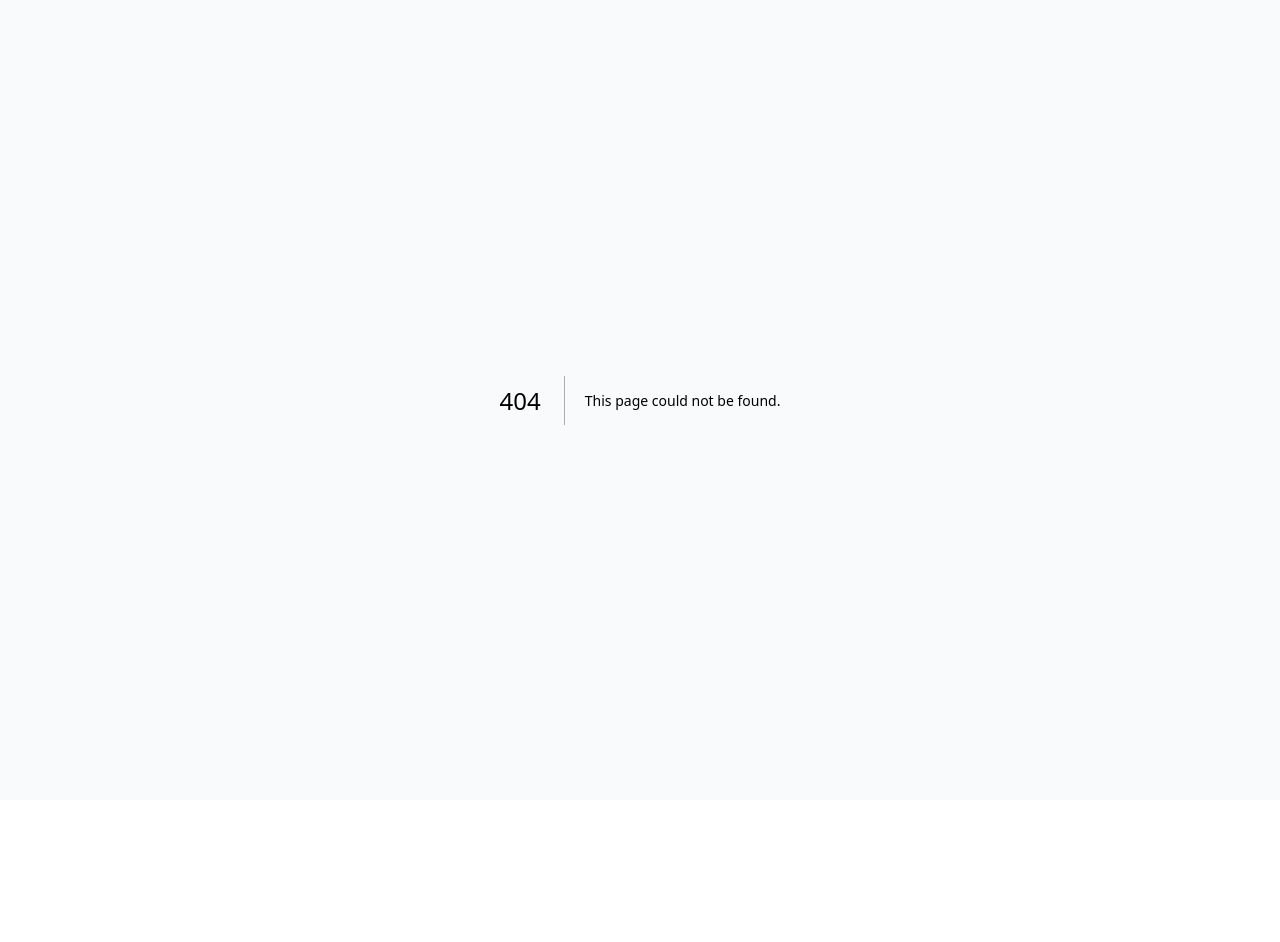
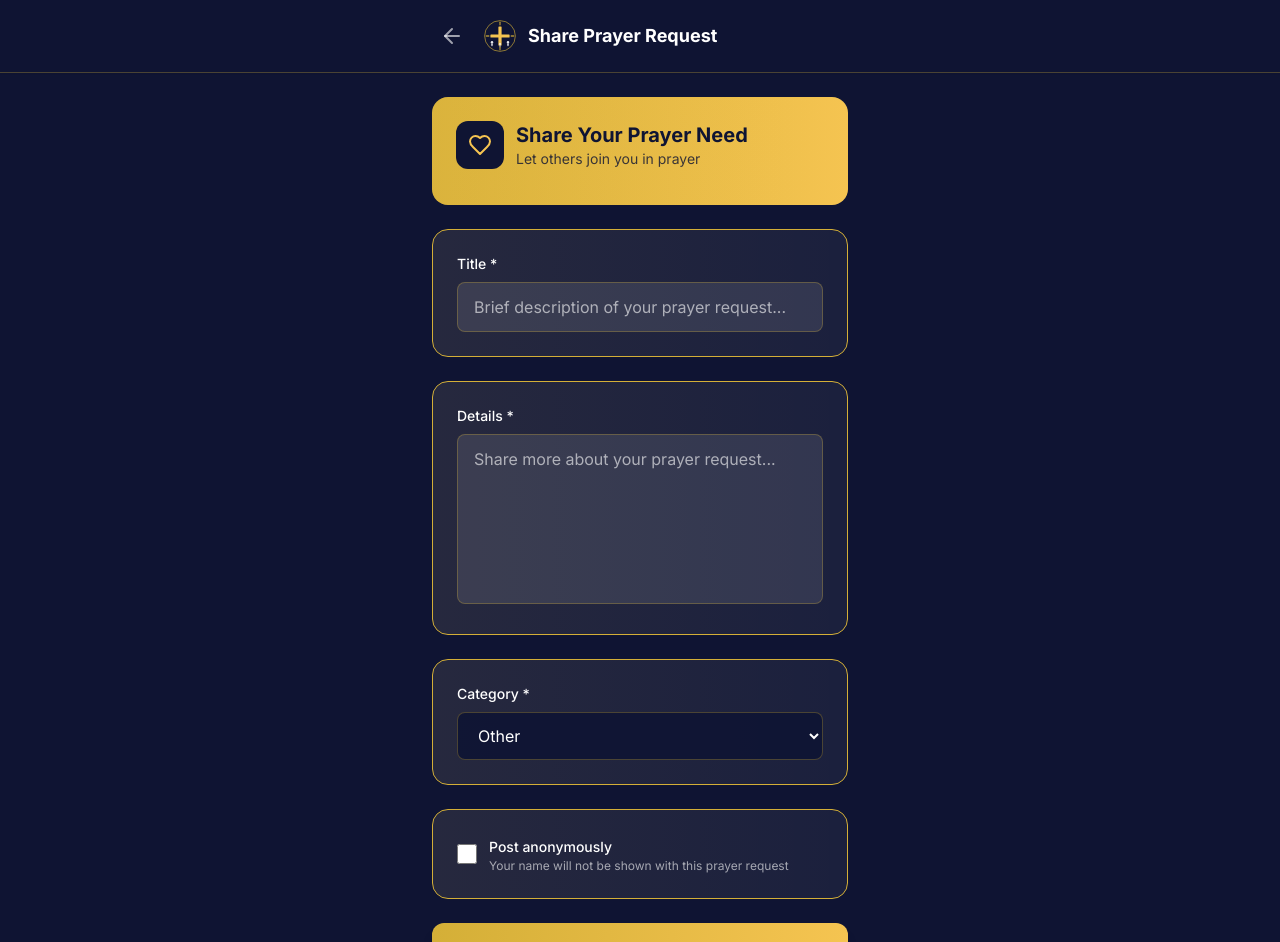
Before and after one commit to eyinjusalako1/gourd, a Next.js app: page /prayers/create in a window 1280 px wide. Before the commit this address had no page. Shown: the top 942 px of the page. Before the commit the page ends 800 px from the top, so only its background shows below. Built offline with nearby package versions, Linux system fonts and the light colour scheme.

Commit message:
Add prayer request creation page

```diff
--- /dev/null
+++ b/src/app/prayers/create/page.tsx
@@ -0,0 +1,190 @@
+'use client'
+
+import React, { useState } from 'react'
+import { useRouter } from 'next/navigation'
+import { Heart, ArrowLeft, Check } from 'lucide-react'
+import Logo from '@/components/Logo'
+
+const categories = ['Healing', 'Provision', 'Relationships', 'Faith', 'Family', 'Work', 'Other']
+
+export default function CreatePrayerPage() {
+  const router = useRouter()
+  const [formData, setFormData] = useState({
+    title: '',
+    content: '',
+    category: 'Other',
+    isAnonymous: false
+  })
+  const [isLoading, setIsLoading] = useState(false)
+
+  const handleInputChange = (field: string, value: string | boolean) => {
+    setFormData(prev => ({
+      ...prev,
+      [field]: value
+    }))
+  }
+
+  const handleSubmit = async (e: React.FormEvent) => {
+    e.preventDefault()
+    setIsLoading(true)
+
+    // Create new prayer request object
+    const newPrayer = {
+      id: Date.now().toString(),
+      author: formData.isAnonymous ? 'Anonymous' : 'Demo User',
+      title: formData.title,
+      content: formData.content,
+      date: 'Just now',
+      category: formData.category,
+      prayersCount: 0,
+      hasPrayed: false,
+      isAnonymous: formData.isAnonymous
+    }
+
+    // Save to localStorage
+    const existingPrayers = localStorage.getItem('gathered_prayers')
+    const prayers = existingPrayers ? JSON.parse(existingPrayers) : []
+    prayers.unshift(newPrayer) // Add to beginning
+    localStorage.setItem('gathered_prayers', JSON.stringify(prayers))
+
+    // Dispatch storage event to notify other components
+    window.dispatchEvent(new Event('storage'))
+
+    // Simulate API call
+    setTimeout(() => {
+      setIsLoading(false)
+      router.push('/prayers')
+    }, 1000)
+  }
+
+  return (
+    <div className="min-h-screen bg-[#0F1433] pb-20">
+      {/* Header */}
+      <div className="bg-[#0F1433] shadow-sm border-b border-[#D4AF37]/30 sticky top-0 z-40">
+        <div className="max-w-md mx-auto px-4">
+          <div className="flex items-center justify-between py-4">
+            <div className="flex items-center space-x-3">
+              <button
+                onClick={() => router.back()}
+                className="p-2 text-white/60 hover:text-white transition-colors"
+              >
+                <ArrowLeft className="w-6 h-6" />
+              </button>
+              <Logo size="sm" showText={false} />
+              <h1 className="text-lg font-bold text-white">Share Prayer Request</h1>
+            </div>
+          </div>
+        </div>
+      </div>
+
+      {/* Form */}
+      <form onSubmit={handleSubmit} className="max-w-md mx-auto px-4 py-6 space-y-6">
+        {/* Intro Card */}
+        <div className="bg-gradient-to-r from-[#D4AF37] to-[#F5C451] rounded-2xl p-6 text-[#0F1433] relative overflow-hidden">
+          <div className="absolute inset-0 bg-gradient-to-r from-[#F5C451]/20 to-transparent pointer-events-none"></div>
+          <div className="relative z-10">
+            <div className="flex items-center space-x-3 mb-3">
+              <div className="w-12 h-12 bg-[#0F1433] rounded-xl flex items-center justify-center">
+                <Heart className="w-6 h-6 text-[#F5C451]" />
+              </div>
+              <div>
+                <h2 className="text-xl font-bold">Share Your Prayer Need</h2>
+                <p className="text-sm opacity-80">Let others join you in prayer</p>
+              </div>
+            </div>
+          </div>
+        </div>
+
+        {/* Title */}
+        <div className="bg-white/5 border border-[#D4AF37] rounded-2xl p-6 relative overflow-hidden">
+          <div className="absolute inset-0 bg-gradient-to-r from-[#F5C451]/5 to-transparent pointer-events-none"></div>
+          <div className="relative z-10">
+            <label className="block text-sm font-medium text-white mb-2">Title *</label>
+            <input
+              type="text"
+              required
+              placeholder="Brief description of your prayer request..."
+              className="w-full bg-white/10 border border-[#D4AF37]/30 rounded-lg px-4 py-3 text-white placeholder-white/60 focus:outline-none focus:border-[#F5C451]"
+              value={formData.title}
+              onChange={(e) => handleInputChange('title', e.target.value)}
+            />
+          </div>
+        </div>
+
+        {/* Content */}
+        <div className="bg-white/5 border border-[#D4AF37] rounded-2xl p-6 relative overflow-hidden">
+          <div className="absolute inset-0 bg-gradient-to-r from-[#F5C451]/5 to-transparent pointer-events-none"></div>
+          <div className="relative z-10">
+            <label className="block text-sm font-medium text-white mb-2">Details *</label>
+            <textarea
+              required
+              rows={6}
+              placeholder="Share more about your prayer request..."
+              className="w-full bg-white/10 border border-[#D4AF37]/30 rounded-lg px-4 py-3 text-white placeholder-white/60 focus:outline-none focus:border-[#F5C451] resize-none"
+              value={formData.content}
+              onChange={(e) => handleInputChange('content', e.target.value)}
+            />
+          </div>
+        </div>
+
+        {/* Category */}
+        <div className="bg-white/5 border border-[#D4AF37] rounded-2xl p-6 relative overflow-hidden">
+          <div className="absolute inset-0 bg-gradient-to-r from-[#F5C451]/5 to-transparent pointer-events-none"></div>
+          <div className="relative z-10">
+            <label className="block text-sm font-medium text-white mb-2">Category *</label>
+            <select
+              required
+              className="w-full bg-white/10 border border-[#D4AF37]/30 rounded-lg px-4 py-3 text-white focus:outline-none focus:border-[#F5C451]"
+              value={formData.category}
+              onChange={(e) => handleInputChange('category', e.target.value)}
+            >
+              {categories.map(category => (
+                <option key={category} value={category} style={{ backgroundColor: '#0F1433', color: 'white' }}>
+                  {category}
+                </option>
+              ))}
+            </select>
+          </div>
+        </div>
+
+        {/* Anonymous Option */}
+        <div className="bg-white/5 border border-[#D4AF37] rounded-2xl p-6 relative overflow-hidden">
+          <div className="absolute inset-0 bg-gradient-to-r from-[#F5C451]/5 to-transparent pointer-events-none"></div>
+          <div className="relative z-10">
+            <label className="flex items-center space-x-3 cursor-pointer">
+              <input
+                type="checkbox"
+                className="w-5 h-5 rounded border-[#D4AF37] text-[#F5C451] focus:ring-[#F5C451]"
+                checked={formData.isAnonymous}
+                onChange={(e) => handleInputChange('isAnonymous', e.target.checked)}
+              />
+              <div>
+                <span className="text-sm font-medium text-white">Post anonymously</span>
+                <p className="text-xs text-white/60">Your name will not be shown with this prayer request</p>
+              </div>
+            </label>
+          </div>
+        </div>
+
+        {/* Submit Button */}
+        <button
+          type="submit"
+          disabled={isLoading}
+          className="w-full bg-gradient-to-r from-[#D4AF37] to-[#F5C451] text-[#0F1433] py-4 rounded-xl font-semibold text-lg hover:from-[#F5C451] hover:to-[#D4AF37] transition-all shadow-lg hover:shadow-xl transform hover:scale-105 disabled:opacity-50 disabled:cursor-not-allowed flex items-center justify-center space-x-2"
+        >
+          {isLoading ? (
+            <>
+              <div className="animate-spin rounded-full h-5 w-5 border-b-2 border-[#0F1433]"></div>
+              <span>Publishing...</span>
+            </>
+          ) : (
+            <>
+              <Heart className="w-5 h-5" />
+              <span>Share Prayer Request</span>
+            </>
+          )}
+        </button>
+      </form>
+    </div>
+  )
+}
```
